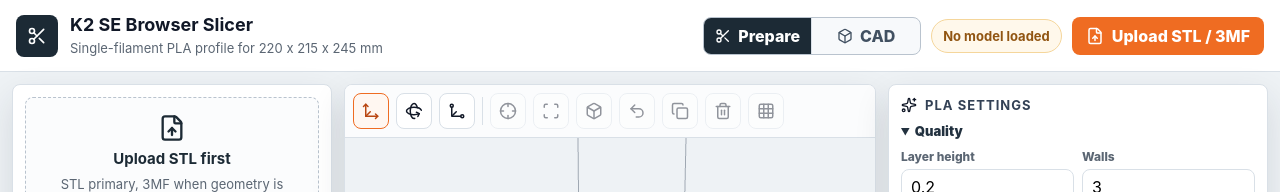
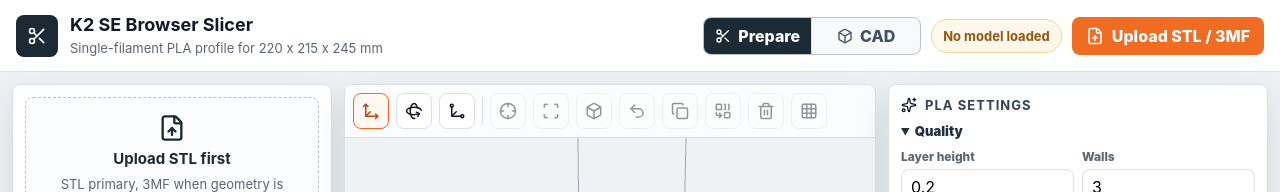
Before and after one commit to mailtojaykanchan-del/k2-se-browser-slicer, a React (Vite) app: page / in a window 1280 px wide. Shown: the top 192 px of the page. Built offline with nearby package versions, Linux system fonts and the light colour scheme.

Commit message:
Connect touching CAD solids

```diff
--- a/src/App.tsx
+++ b/src/App.tsx
@@ -3,6 +3,7 @@ import {
   Boxes,
   CheckCircle2,
   CircleHelp,
+  Combine,
   Copy,
   Crosshair,
   Download,
@@ -74,7 +75,7 @@ type WorkspaceMode = "prepare" | "cad";
 function plateSignature(models: ModelSnapshot[]): string {
   return JSON.stringify(
     models
-      .map(({ id, dimensions, position, rotation, scale, cad }) => ({ id, dimensions, position, rotation, scale, cad }))
+      .map(({ id, dimensions, position, rotation, scale, cad, connected }) => ({ id, dimensions, position, rotation, scale, cad, connected }))
       .sort((a, b) => a.id.localeCompare(b.id)),
   );
 }
@@ -278,7 +279,7 @@ function App() {
         const blob = output === "stl"
           ? sceneRef.current?.exportSelectedAsStlBlob()
           : sceneRef.current?.exportSelectedAs3mfBlob();
-        if (!blob || !selectedModel?.cad) {
+        if (!blob || (!selectedModel?.cad && !selectedModel?.connected)) {
           setConversionNotice("Select a CAD part before converting it.");
           return;
         }
@@ -453,7 +454,8 @@ function App() {
           {workspaceMode === "cad" ? (
             <CadPanel
               definition={cadDraft}
-              selectedIsCad={Boolean(selectedModel?.cad)}
+              selectedIsCad={Boolean(selectedModel?.cad || selectedModel?.connected)}
+              selectedCanResize={Boolean(selectedModel?.cad)}
               error={cadError}
               onChange={setCadDraft}
               onAdd={addCadPart}
@@ -493,7 +495,7 @@ function App() {
                       <small>
                         {formatMm(model.dimensions.x)} x {formatMm(model.dimensions.y)} x {formatMm(model.dimensions.z)}
                       </small>
-                      <small>{model.cad ? `CAD ${model.cad.kind} | ` : ""}{numberFormatter.format(model.triangleCount)} triangles</small>
+                      <small>{model.cad ? `CAD ${model.cad.kind} | ` : model.connected ? "Connected CAD | " : ""}{numberFormatter.format(model.triangleCount)} triangles</small>
                     </span>
                   </button>
                 ))
@@ -554,6 +556,13 @@ function App() {
             </IconButton>
             <IconButton label="Duplicate" disabled={!selectedModel} onClick={() => sceneRef.current?.duplicateSelected()}>
               <Copy size={18} />
+            </IconButton>
+            <IconButton
+              label="Connect touching objects"
+              disabled={!selectedModel || models.length < 2}
+              onClick={() => sceneRef.current?.connectTouchingModels()}
+            >
+              <Combine size={18} />
             </IconButton>
             <IconButton label="Delete" disabled={!selectedModel} onClick={() => sceneRef.current?.deleteSelected()}>
               <Trash2 size={18} />
--- a/src/components/CadPanel.tsx
+++ b/src/components/CadPanel.tsx
@@ -42,6 +42,7 @@ export function defaultCadDefinition(kind: CadPrimitiveKind): CadDefinition {
 interface CadPanelProps {
   definition: CadDefinition;
   selectedIsCad: boolean;
+  selectedCanResize: boolean;
   error: string | null;
   onChange: (definition: CadDefinition) => void;
   onAdd: () => void;
@@ -56,6 +57,7 @@ interface CadPanelProps {
 export function CadPanel({
   definition,
   selectedIsCad,
+  selectedCanResize,
   error,
   onChange,
   onAdd,
@@ -120,7 +122,7 @@ export function CadPanel({
           <Plus size={17} />
           Add part
         </button>
-        <button type="button" disabled={!selectedIsCad || Boolean(error)} onClick={onApply}>
+        <button type="button" disabled={!selectedCanResize || Boolean(error)} onClick={onApply}>
           <RefreshCw size={17} />
           Apply size
         </button>
--- a/src/scene/SlicerScene.ts
+++ b/src/scene/SlicerScene.ts
@@ -35,6 +35,7 @@ export interface ModelSnapshot {
   selected: boolean;
   triangleCount: number;
   cad: CadDefinition | null;
+  connected: boolean;
   dimensions: Vec3Snapshot;
   position: Vec3Snapshot;
   rotation: Vec3Snapshot;
@@ -49,6 +50,7 @@ interface ModelEntry {
   object: THREE.Object3D;
   color: THREE.Color;
   cad?: CadDefinition;
+  connected?: boolean;
 }
 
 const PLATE = K2_SE_PROFILE.buildVolume;
@@ -386,10 +388,88 @@ export class SlicerScene {
       object,
       color,
       cad: entry.cad ? { ...entry.cad } : undefined,
+      connected: entry.connected,
     });
     this.scene.add(object);
     this.selectModel(id);
     this.sync();
+  }
+
+  connectTouchingModels(): number {
+    const selected = this.selectedEntry();
+    if (!selected || this.models.size < 2) {
+      this.onError("Select one of at least two overlapping objects to connect.");
+      return 0;
+    }
+
+    const connected = new Set<ModelEntry>([selected]);
+    let changed = true;
+    while (changed) {
+      changed = false;
+      for (const candidate of this.models.values()) {
+        if (connected.has(candidate)) continue;
+        if ([...connected].some((entry) => this.objectsTouch(entry.object, candidate.object))) {
+          connected.add(candidate);
+          changed = true;
+        }
+      }
+    }
+
+    if (connected.size < 2) {
+      this.onError("No touching object found. Move the parts so they overlap slightly, then connect them.");
+      return 0;
+    }
+
+    this.transform.detach();
+    const id = crypto.randomUUID();
+    const object = new THREE.Group();
+    const color = selected.color.clone();
+
+    for (const entry of connected) {
+      entry.object.updateMatrixWorld(true);
+      entry.object.traverse((child) => {
+        const sourceMesh = child as THREE.Mesh;
+        if (!sourceMesh.isMesh) return;
+        const geometry = sourceMesh.geometry.clone();
+        geometry.applyMatrix4(sourceMesh.matrixWorld);
+        const mesh = new THREE.Mesh(geometry, this.createMaterial(this.models.size));
+        mesh.castShadow = true;
+        mesh.receiveShadow = true;
+        mesh.userData.modelId = id;
+        object.add(mesh);
+      });
+    }
+
+    const worldBox = new THREE.Box3().setFromObject(object);
+    const origin = worldBox.getCenter(new THREE.Vector3());
+    origin.z = worldBox.min.z;
+    for (const child of object.children) {
+      const mesh = child as THREE.Mesh;
+      mesh.geometry.translate(-origin.x, -origin.y, -origin.z);
+    }
+    object.position.copy(origin);
+    object.userData.modelId = id;
+
+    for (const entry of connected) {
+      this.scene.remove(entry.object);
+      this.disposeObject(entry.object);
+      this.models.delete(entry.id);
+    }
+
+    const connectedCount = [...this.models.values()].filter((entry) => entry.connected).length + 1;
+    this.models.set(id, {
+      id,
+      name: `Connected Part ${connectedCount}`,
+      object,
+      color,
+      connected: true,
+    });
+    this.scene.add(object);
+    this.selectedId = id;
+    this.transform.attach(object);
+    this.onError(null);
+    this.sync();
+    return connected.size;
   }
 
   deleteSelected(): void {
@@ -944,6 +1024,7 @@ export class SlicerScene {
       selected,
       triangleCount,
       cad: entry.cad ? { ...entry.cad } : null,
+      connected: Boolean(entry.connected),
       dimensions: {
         x: Number(size.x.toFixed(2)),
         y: Number(size.y.toFixed(2)),
@@ -986,6 +1067,17 @@ export class SlicerScene {
     });
   }
 
+  private objectsTouch(a: THREE.Object3D, b: THREE.Object3D): boolean {
+    const first = this.boxOf(a);
+    const second = this.boxOf(b);
+    const tolerance = 0.05;
+    return (
+      Math.min(first.max.x, second.max.x) - Math.max(first.min.x, second.min.x) >= -tolerance &&
+      Math.min(first.max.y, second.max.y) - Math.max(first.min.y, second.min.y) >= -tolerance &&
+      Math.min(first.max.z, second.max.z) - Math.max(first.min.z, second.min.z) >= -tolerance
+    );
+  }
+
   private sync(): void {
     this.onChange([...this.models.values()].map((entry) => this.snapshotFor(entry)), this.selectedId);
   }
```
Also changed, not shown: 1 other file (tests, documents, lock files or other folders).
